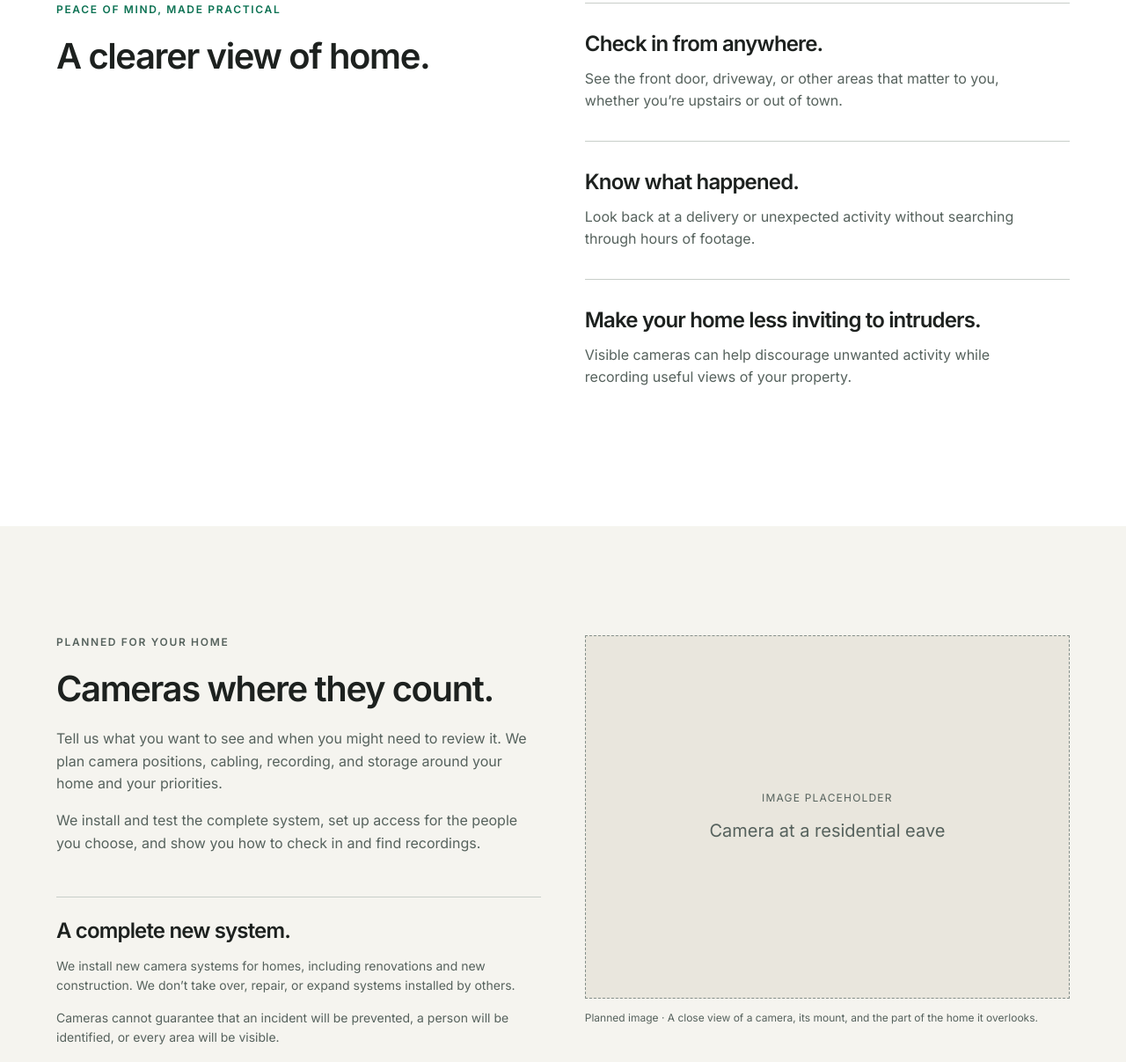
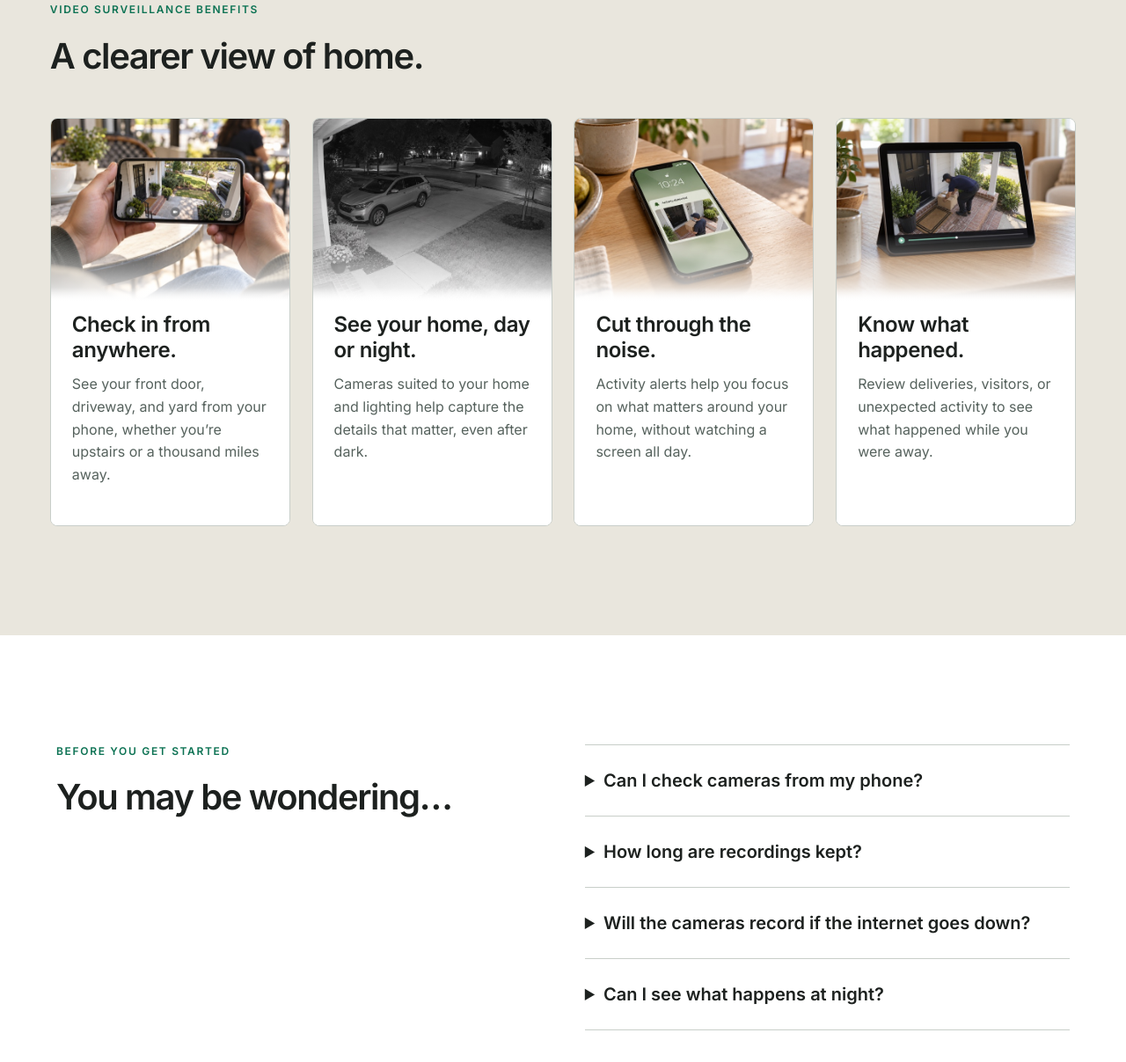
Before and after one commit to Blyx-Ventures/blyxventures.com, a website built with Vite: page surveillance/index.html in a window 1280 px wide. Shown: the part 921-2128 px from the top of the page at 88% size. Built offline with nearby package versions, Linux system fonts and the light colour scheme.

Commit message:
Adapt surveillance benefits and imagery for homes

```diff
--- a/src/styles/surveillance.css
+++ b/src/styles/surveillance.css
@@ -116,7 +116,7 @@
   }
   .surveillance-hero-media img { max-width: none; object-position: center; }
 }
-.surveillance-benefits { background: var(--color-surface); }
+.surveillance-benefits { background: var(--color-surface-subtle); }
 .surveillance-benefits-layout { display: grid; gap: var(--content-gap); }
 .surveillance-benefits h2 { font-size: var(--type-heading-2); }
 .surveillance-benefit-list article { padding-block: var(--space-6); border-top: var(--border-width) solid var(--color-border); }
@@ -126,10 +126,9 @@
   .surveillance-benefits-layout { grid-template-columns: 1fr 1fr; }
 }
 
-.surveillance-commercial-benefits { background: var(--color-surface-subtle); }
 .surveillance-benefits-heading { margin-bottom: var(--content-gap); }
 .surveillance-benefits-heading h2 { margin-bottom: 0; }
-.surveillance-commercial-benefits > .container-canvas { max-width: var(--width-canvas); }
+.surveillance-benefits > .container-canvas { max-width: var(--width-canvas); }
 
 .audience-switch-legend { position: absolute; width: 1px; height: 1px; padding: 0; margin: -1px; overflow: hidden; clip-path: inset(50%); white-space: nowrap; }
 
--- a/surveillance/index.html
+++ b/surveillance/index.html
@@ -98,35 +98,40 @@
     </section>
 
     <section class="surveillance-benefits section" data-audience="residential" aria-labelledby="residential-benefits-title">
-      <div class="container surveillance-benefits-layout">
-        <div><p class="eyebrow">Peace of mind, made practical</p><h2 id="residential-benefits-title">A clearer view of home.</h2></div>
-        <div class="surveillance-benefit-list">
-          <article><h3>Check in from anywhere.</h3><p>See the front door, driveway, or other areas that matter to you, whether you’re upstairs or out of town.</p></article>
-          <article><h3>Know what happened.</h3><p>Look back at a delivery or unexpected activity without searching through hours of footage.</p></article>
-          <article><h3>Make your home less inviting to intruders.</h3><p>Visible cameras can help discourage unwanted activity while recording useful views of your property.</p></article>
+      <div class="container-canvas">
+        <div class="surveillance-benefits-heading"><p class="eyebrow">Video surveillance benefits</p><h2 id="residential-benefits-title">A clearer view of home.</h2></div>
+        <div class="service-panels">
+          <article class="service-panel">
+            <div class="service-panel-media image-crop image-panel-fade image-surface-default" style="--image-position: 50% 35%">
+              <picture class="responsive-image"><img src="/images/surveillance/sv-rb01-remote-viewing-v1-640.jpg" srcset="/images/surveillance/sv-rb01-remote-viewing-v1-640.jpg 640w, /images/surveillance/sv-rb01-remote-viewing-v1-1447.jpg 1447w" sizes="(min-width: 90rem) 19rem, (min-width: 80rem) 23vw, (min-width: 48rem) 45vw, 90vw" alt="Conceptual image of a phone showing a live view of a home entrance from a café" width="640" height="480" loading="lazy"></picture>
+            </div>
+            <div class="service-panel-body image-panel-copy image-surface-default"><h3>Check in from anywhere.</h3><p>See your front door, driveway, and yard from your phone, whether you’re upstairs or a thousand miles away.</p></div>
+          </article>
+          <article class="service-panel">
+            <div class="service-panel-media image-crop image-panel-fade image-surface-default" style="--image-position: 50% 20%">
+              <picture class="responsive-image"><img src="/images/surveillance/sv-rb02-ir-driveway-v1-640.jpg" srcset="/images/surveillance/sv-rb02-ir-driveway-v1-640.jpg 640w, /images/surveillance/sv-rb02-ir-driveway-v1-1448.jpg 1448w" sizes="(min-width: 90rem) 19rem, (min-width: 80rem) 23vw, (min-width: 48rem) 45vw, 90vw" alt="Conceptual infrared surveillance view of a home driveway and front yard at night" width="640" height="480" loading="lazy"></picture>
+            </div>
+            <div class="service-panel-body image-panel-copy image-surface-default"><h3>See your home, day or night.</h3><p>Cameras suited to your home and lighting help capture the details that matter, even after dark.</p></div>
+          </article>
+          <article class="service-panel">
+            <div class="service-panel-media image-crop image-panel-fade image-surface-default" style="--image-position: 50% 35%">
+              <picture class="responsive-image"><img src="/images/surveillance/sv-rb03-activity-alerts-v1-640.jpg" srcset="/images/surveillance/sv-rb03-activity-alerts-v1-640.jpg 640w, /images/surveillance/sv-rb03-activity-alerts-v1-1448.jpg 1448w" sizes="(min-width: 90rem) 19rem, (min-width: 80rem) 23vw, (min-width: 48rem) 45vw, 90vw" alt="Conceptual image of a phone showing a home activity notification with a delivery thumbnail" width="640" height="480" loading="lazy"></picture>
+            </div>
+            <div class="service-panel-body image-panel-copy image-surface-default"><h3>Cut through the noise.</h3><p>Activity alerts help you focus on what matters around your home, without watching a screen all day.</p></div>
+          </article>
+          <article class="service-panel">
+            <div class="service-panel-media image-crop image-panel-fade image-surface-default" style="--image-position: 50% 25%">
+              <picture class="responsive-image"><img src="/images/surveillance/sv-rb04-footage-review-v1-640.jpg" srcset="/images/surveillance/sv-rb04-footage-review-v1-640.jpg 640w, /images/surveillance/sv-rb04-footage-review-v1-1448.jpg 1448w" sizes="(min-width: 90rem) 19rem, (min-width: 80rem) 23vw, (min-width: 48rem) 45vw, 90vw" alt="Conceptual image of a tablet showing recorded footage of a delivery at a home entrance" width="640" height="480" loading="lazy"></picture>
+            </div>
+            <div class="service-panel-body image-panel-copy image-surface-default"><h3>Know what happened.</h3><p>Review deliveries, visitors, or unexpected activity to see what happened while you were away.</p></div>
+          </article>
         </div>
-      </div>
-    </section>
-
-    <section class="surveillance-planning section" data-audience="residential" aria-labelledby="residential-planning-title">
-      <div class="container surveillance-planning-layout">
-        <div class="surveillance-planning-copy">
-          <p class="eyebrow">Planned for your home</p>
-          <h2 id="residential-planning-title">Cameras where they count.</h2>
-          <p>Tell us what you want to see and when you might need to review it. We plan camera positions, cabling, recording, and storage around your home and your priorities.</p>
-          <p>We install and test the complete system, set up access for the people you choose, and show you how to check in and find recordings.</p>
-          <div class="surveillance-scope"><h3>A complete new system.</h3><p>We install new camera systems for homes, including renovations and new construction. We don’t take over, repair, or expand systems installed by others.</p><p>Cameras cannot guarantee that an incident will be prevented, a person will be identified, or every area will be visible.</p></div>
-        </div>
-        <figure class="surveillance-image-placeholder" aria-label="Planned image: residential camera mounted at an eave">
-          <div class="surveillance-placeholder-frame" aria-hidden="true"><span>Image placeholder</span><p>Camera at a residential eave</p></div>
-          <figcaption>Planned image · A close view of a camera, its mount, and the part of the home it overlooks.</figcaption>
-        </figure>
       </div>
     </section>
 
     <section class="surveillance-questions section" data-audience="residential" aria-labelledby="residential-questions-title">
       <div class="container surveillance-questions-layout">
-        <div><p class="eyebrow">A few practical details</p><h2 id="residential-questions-title">Questions before you begin.</h2></div>
+        <div><p class="eyebrow">Before you get started</p><h2 id="residential-questions-title">You may be wondering…</h2></div>
         <div>
           <div class="surveillance-answers">
             <details><summary>Can I check cameras from my phone?</summary><p>Supported systems let you view live video and recordings remotely. We set up access and show you how to use it.</p></details>
@@ -134,12 +139,11 @@
             <details><summary>Will the cameras record if the internet goes down?</summary><p>A properly designed system can continue recording locally while power and the local network remain available. Remote viewing and online alerts need an internet connection.</p></details>
             <details><summary>Can I see what happens at night?</summary><p>We evaluate available light and camera placement before choosing equipment. The detail you can see depends on lighting, distance, and movement; some areas may need additional lighting.</p></details>
           </div>
-          <a class="button button-primary surveillance-closing-action" data-contact="project-form" data-surveillance-inquiry href="/?area=Security%20cameras&amp;source=surveillance&amp;audience=residential#contact">Tell us about your project</a>
         </div>
       </div>
     </section>
 
-    <section class="surveillance-benefits surveillance-commercial-benefits section" data-audience="commercial" hidden aria-labelledby="commercial-benefits-title">
+    <section class="surveillance-benefits section" data-audience="commercial" hidden aria-labelledby="commercial-benefits-title">
       <div class="container-canvas">
         <div class="surveillance-benefits-heading"><p class="eyebrow">Video surveillance benefits</p><h2 id="commercial-benefits-title">A clearer view of your business.</h2></div>
         <div class="service-panels">
@@ -159,7 +163,7 @@
             <div class="service-panel-media image-crop image-panel-fade image-surface-default" style="--image-position: 50% 35%">
               <picture class="responsive-image"><img src="/images/surveillance/sv-b03-activity-alerts-draft-v1.jpg" srcset="/images/surveillance/sv-b03-activity-alerts-draft-v1.jpg 640w, /images/surveillance/sv-b03-activity-alerts-v1-1448.jpg 1448w" sizes="(min-width: 90rem) 19rem, (min-width: 80rem) 23vw, (min-width: 48rem) 45vw, 90vw" alt="Conceptual image of a phone displaying an activity notification with a delivery thumbnail" width="640" height="480" loading="lazy"></picture>
             </div>
-            <div class="service-panel-body image-panel-copy image-surface-default"><h3>Know what needs attention.</h3><p>Activity alerts let you know when to take a closer look, without watching a screen all day.</p></div>
+            <div class="service-panel-body image-panel-copy image-surface-default"><h3>Cut through the noise.</h3><p>Activity alerts help you focus on what matters around your business, without watching a screen all day.</p></div>
           </article>
           <article class="service-panel">
             <div class="service-panel-media image-crop image-panel-fade image-surface-default" style="--image-position: 50% 25%">
```
Also changed, not shown: index.html (+0 -1 lines), public/images/surveillance/sv-rb01-remote-viewing-v1-1447.jpg (added), public/images/surveillance/sv-rb01-remote-viewing-v1-640.jpg (added), public/images/surveillance/sv-rb02-ir-driveway-v1-1448.jpg (added), public/images/surveillance/sv-rb02-ir-driveway-v1-640.jpg (added), public/images/surveillance/sv-rb03-activity-alerts-v1-1448.jpg (added), public/images/surveillance/sv-rb03-activity-alerts-v1-640.jpg (added), public/images/surveillance/sv-rb04-footage-review-v1-1448.jpg (added), public/images/surveillance/sv-rb04-footage-review-v1-640.jpg (added).
